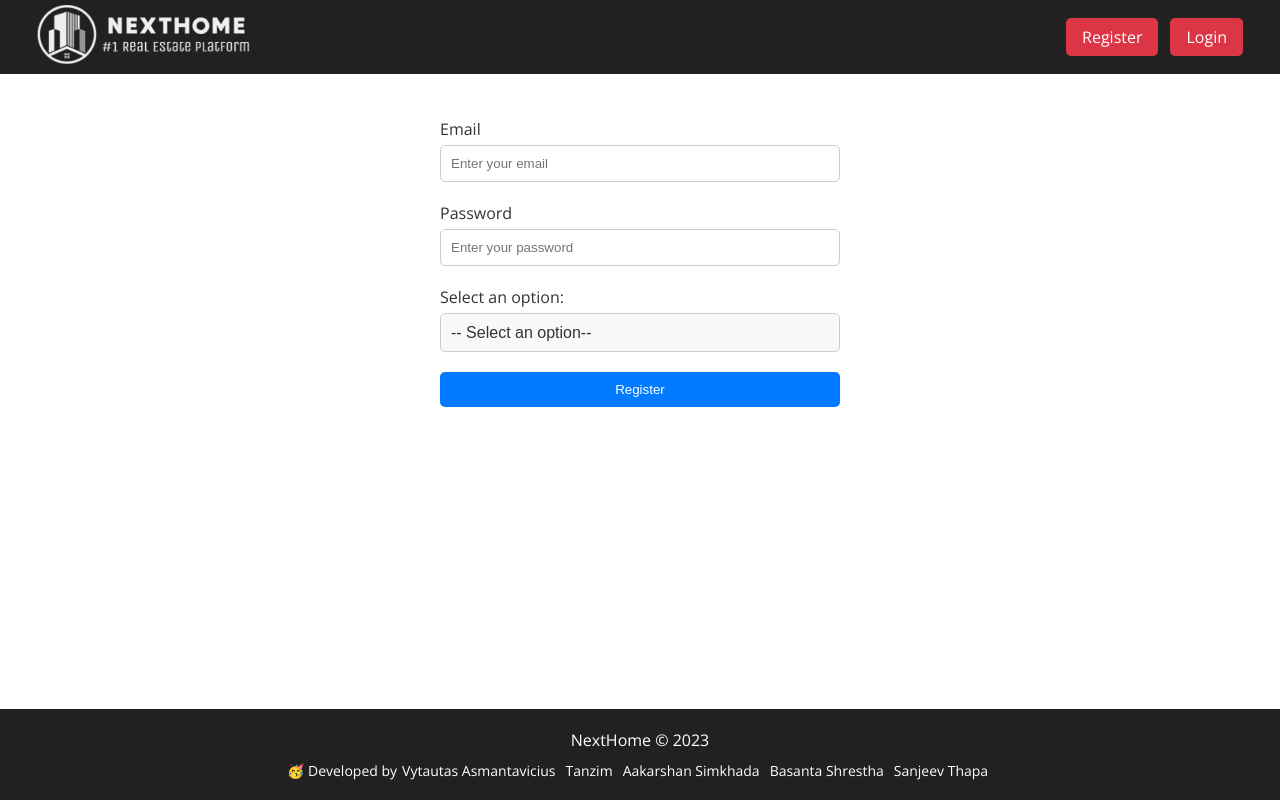
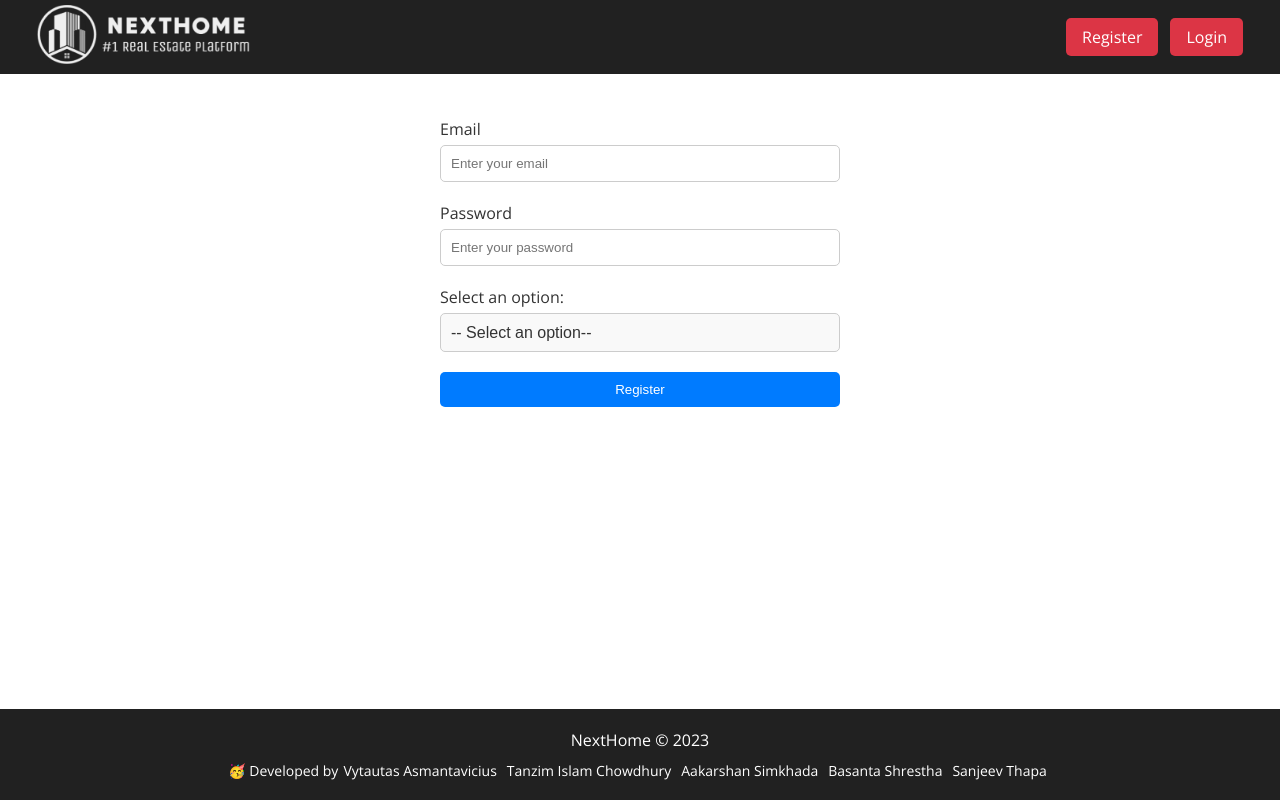
Before and after one commit to vytaux/waa-project-react-frontend, a React (Create React App) app: page /register in a window 1280 px wide. Built offline with nearby package versions, Linux system fonts and the light colour scheme.

Commit message:
fix Tanzims name

```diff
--- a/src/components/Footer.js
+++ b/src/components/Footer.js
@@ -11,7 +11,7 @@
                 <div className="footer-developers">
                     🥳 Developed by
                     <a href="https://github.com/vytaux">Vytautas Asmantavicius</a>
-                    <a href="https://github.com/TanzimFK">Tanzim</a>
+                    <a href="https://github.com/TanzimFK">Tanzim Islam Chowdhury</a>
                     <a href="https://github.com/Aakartion">Aakarshan Simkhada</a>
                     <a href="https://github.com/sameerstha0012">Basanta Shrestha</a>
                     <a href="https://github.com/sanjeev-thapa">Sanjeev Thapa</a>
```
